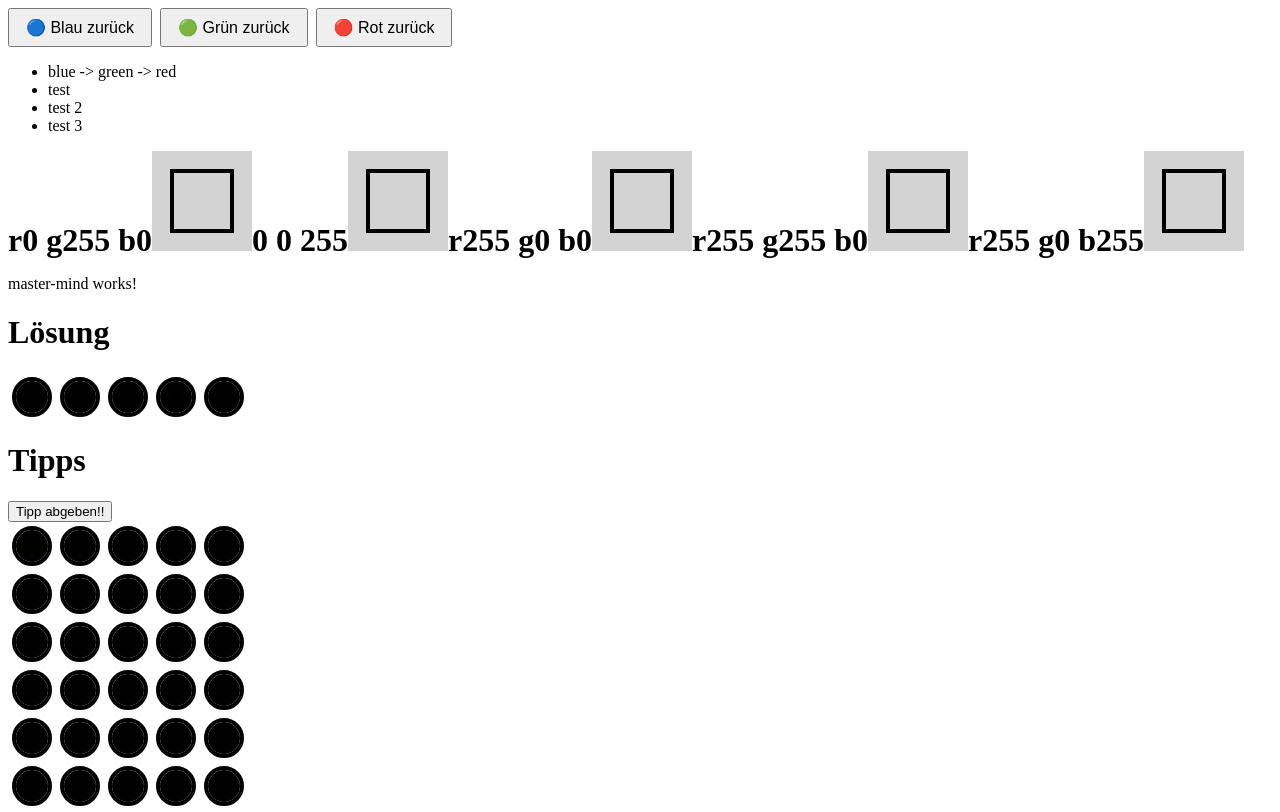
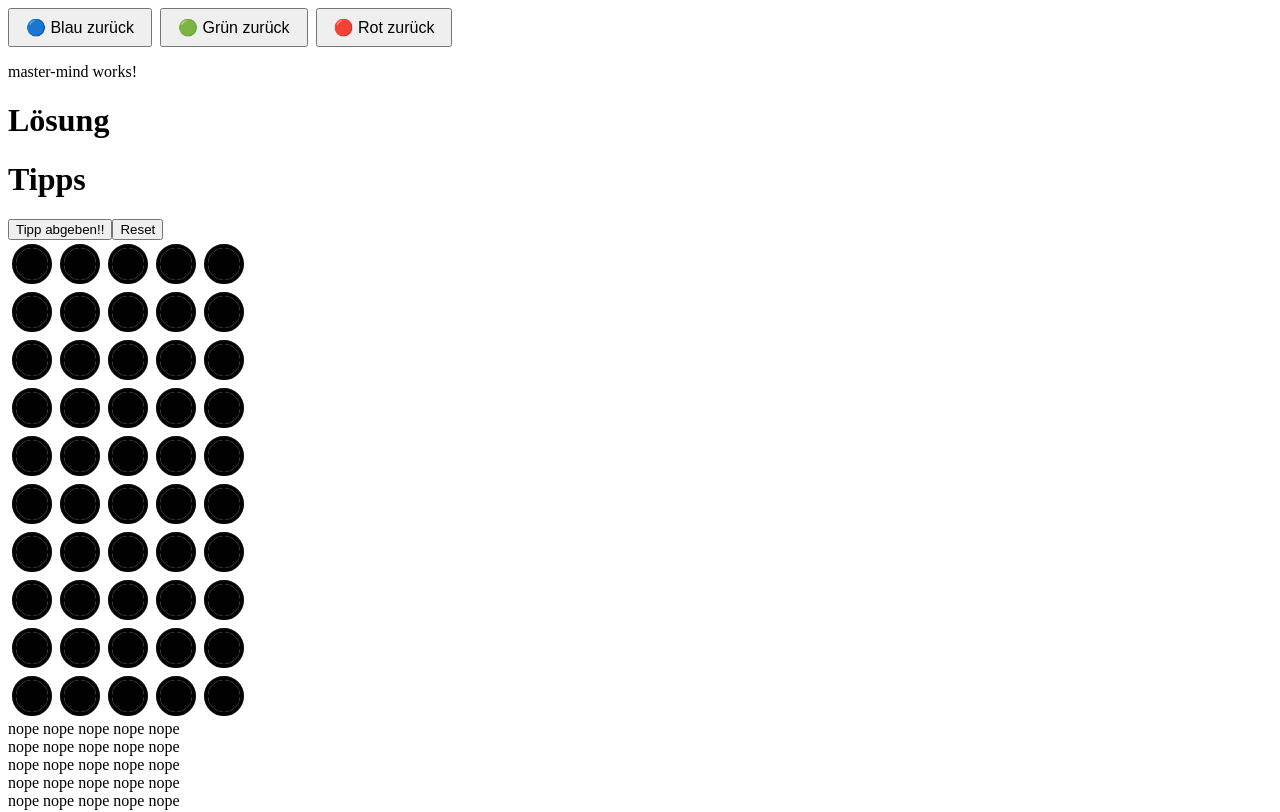
Before and after one commit to sliNedine/mqpatlc, an Angular app: page / in a window 1280 px wide. Shown: the top 812 px of the page. Built offline with nearby package versions, Linux system fonts and the light colour scheme.

Commit message:
add reset and alerts for winning, loosing and forbidden guesses

```diff
--- a/src/app/components/master-mind/master-mind.component.html
+++ b/src/app/components/master-mind/master-mind.component.html
@@ -1,12 +1,13 @@
 <p class="red">master-mind works!</p>
 <h1>Lösung</h1>
-<div style="display: flex">
+<!-- <div style="display: flex">
   @for (item of solution; track $index) {
   <div [class]="colorMap[item!]" class="circle"></div>
   }
-</div>
+</div> -->
 <h1>Tipps</h1>
 <button (click)="makeGuess()">Tipp abgeben!!</button>
+<button (click)="resetGame()">Reset</button>
 <div>
   @for (guess of guesses; track $index; let i = $index) {
   <div style="display: flex">
--- a/src/app/components/master-mind/master-mind.component.ts
+++ b/src/app/components/master-mind/master-mind.component.ts
@@ -40,7 +40,7 @@ export type Tip = 'color' | 'nope' | 'hit';
 export class MasterMindComponent {
   protected solution: Guess;
   protected guesses: Guesses = [
-    [2, 3, 5, undefined, undefined],
+    [undefined, undefined, undefined, undefined, undefined],
     [undefined, undefined, undefined, undefined, undefined],
     [undefined, undefined, undefined, undefined, undefined],
     [undefined, undefined, undefined, undefined, undefined],
@@ -94,7 +94,7 @@ export class MasterMindComponent {
   }
 
   protected changeSingleGuessColor(round: number, index: number): void {
-    console.log('haallo');
+    if (!this.isWin()) {
       const value = this.guesses[round][index];
       if (value === undefined) {
         this.guesses[round][index] = 1;
@@ -104,9 +104,47 @@ export class MasterMindComponent {
         this.guesses[round][index] = this.guesses[round][index]! + 1;
       }
     }
+  }
+
+  protected resetGame(): void {
+    this.solution = this.createSolution();
+    this.round = 0;
+    this.guesses = [
+      [undefined, undefined, undefined, undefined, undefined],
+      [undefined, undefined, undefined, undefined, undefined],
+      [undefined, undefined, undefined, undefined, undefined],
+      [undefined, undefined, undefined, undefined, undefined],
+      [undefined, undefined, undefined, undefined, undefined],
+      [undefined, undefined, undefined, undefined, undefined],
+      [undefined, undefined, undefined, undefined, undefined],
+      [undefined, undefined, undefined, undefined, undefined],
+      [undefined, undefined, undefined, undefined, undefined],
+      [undefined, undefined, undefined, undefined, undefined],
+    ];
+    this.tips = [
+      ['nope', 'nope', 'nope', 'nope', 'nope'],
+      ['nope', 'nope', 'nope', 'nope', 'nope'],
+      ['nope', 'nope', 'nope', 'nope', 'nope'],
+      ['nope', 'nope', 'nope', 'nope', 'nope'],
+      ['nope', 'nope', 'nope', 'nope', 'nope'],
+      ['nope', 'nope', 'nope', 'nope', 'nope'],
+      ['nope', 'nope', 'nope', 'nope', 'nope'],
+      ['nope', 'nope', 'nope', 'nope', 'nope'],
+      ['nope', 'nope', 'nope', 'nope', 'nope'],
+      ['nope', 'nope', 'nope', 'nope', 'nope'],
+    ];
+  }
 
   protected makeGuess(): void {
-    console.log('Guess');
+    if (
+      !this.isWin() &&
+      this.round !== 10 &&
+      this.guesses[this.round][0] !== undefined &&
+      this.guesses[this.round][1] !== undefined &&
+      this.guesses[this.round][2] !== undefined &&
+      this.guesses[this.round][3] !== undefined &&
+      this.guesses[this.round][4] !== undefined
+    ) {
       let tipse: Tip[] = [];
       let indexOutSol = [false, false, false, false, false];
       let indexOutGuess = [false, false, false, false, false];
@@ -143,8 +181,31 @@ export class MasterMindComponent {
         }
         this.tips[this.round][i] = tipse[i];
       }
-
+      //check if win?
+      if (
+        tipse[0] == 'hit' &&
+        tipse[1] == 'hit' &&
+        tipse[2] == 'hit' &&
+        tipse[3] == 'hit' &&
+        tipse[4] == 'hit'
+      ) {
+        this.isWin.set(true);
+        alert('Glückwunsch. Du hast gewonnen!');
+      } else {
+        if (this.round !== 10) {
           this.round++;
+        }
+        if (this.round === 10) {
+          alert('Du hast leider veloren...versuch es doch noch einmal.');
+        }
+      }
+    } else if (this.round === 10) {
+      alert('Du hast doch verloren...du musst reset drücken. Sorry!');
+    } else if (!this.isWin()) {
+      alert('Du musst schon 5 Tips abgeben ;)');
+    } else {
+      alert('Du hast doch schon gewonnen...');
+    }
   }
   private shuffle<T>(array: T[]): T[] {
     const result = [...array]; // Nicht original-Array mutieren
--- a/src/app/menu/main-menu/main-menu.component.html
+++ b/src/app/menu/main-menu/main-menu.component.html
@@ -4,34 +4,4 @@
   <button (click)="unlockRed()">🔴 Rot zurück</button>
 </div>
 
-<div class="circle-row">
-  <div></div>
-</div>
-<ul>
-  <li>blue -> green -> red</li>
-  <li>test</li>
-  <li>test 2</li>
-  <li>test 3</li>
-</ul>
-<h1>r0 g255 b0</h1>
-<svg width="100" height="100" class="green" xmlns="http://www.w3.org/2000/svg">
-  <rect x="20" y="20" width="60" height="60" stroke-width="4" fill="none" />
-</svg>
-<h1>0 0 255</h1>
-<svg width="100" height="100" class="blue" xmlns="http://www.w3.org/2000/svg">
-  <rect x="20" y="20" width="60" height="60" stroke-width="4" fill="none" />
-</svg>
-<h1>r255 g0 b0</h1>
-<svg width="100" height="100" class="red" xmlns="http://www.w3.org/2000/svg">
-  <rect x="20" y="20" width="60" height="60" stroke-width="4" fill="none" />
-</svg>
-<h1>r255 g255 b0</h1>
-<svg width="100" height="100" class="yellow" xmlns="http://www.w3.org/2000/svg">
-  <rect x="20" y="20" width="60" height="60" stroke-width="4" fill="none" />
-</svg>
-<h1>r255 g0 b255</h1>
-<svg width="100" height="100" class="purple" xmlns="http://www.w3.org/2000/svg">
-  <rect x="20" y="20" width="60" height="60" stroke-width="4" fill="none" />
-</svg>
-
 <app-master-mind></app-master-mind>
```
Lines whose indentation alone changed are shown as unchanged.
